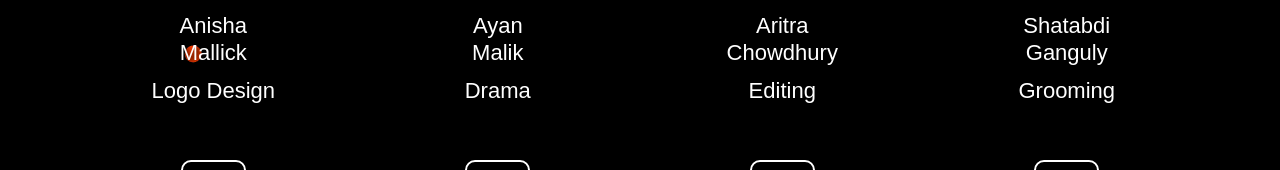
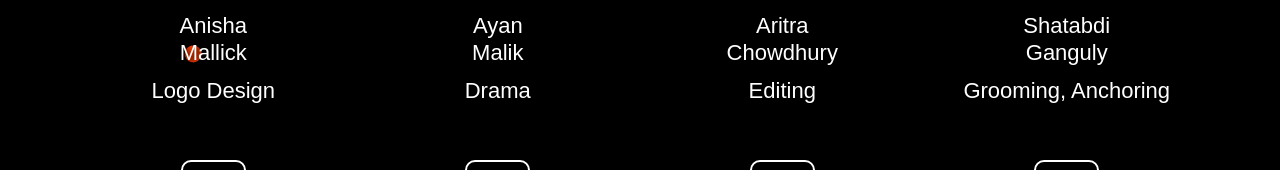
Before and after one commit to RaunakMandal/Lithium-Website-2K21, a plain HTML site: page index.html in a window 1280 px wide. Shown: the part 3408-3578 px from the top of the page. Drawn offline with nearby package versions, Linux system fonts and the light colour scheme; a web font is replaced by a local one.

Commit message:
baler anchoring

```diff
--- a/index.html
+++ b/index.html
@@ -207,7 +207,7 @@ comde demkhna hai vmro
           <img src="assets/shatabdi.jpg" class="card-img-top">
           <div class="card-body">
             <h5 class="card-title">Shatabdi<br>Ganguly</h5>
-            <p class="card-text">Grooming</p>
+            <p class="card-text">Grooming, Anchoring</p>
             <button class="btn btn-link"><a
                 href="https://www.instagram.com/shatabdi.ganguly?r=nametag"><i class="fab fa-instagram"></i> / <i class="fab fa-facebook-f"></i></a></button>
           </div>
```
